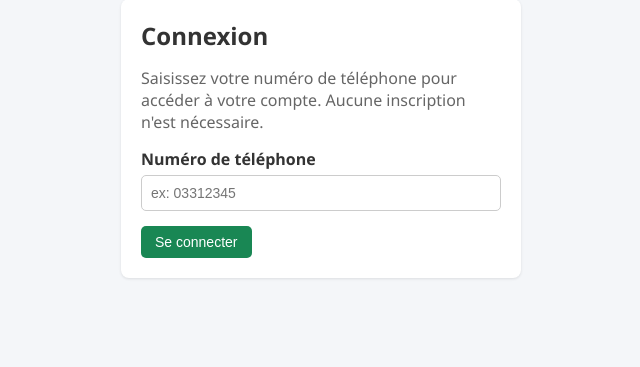
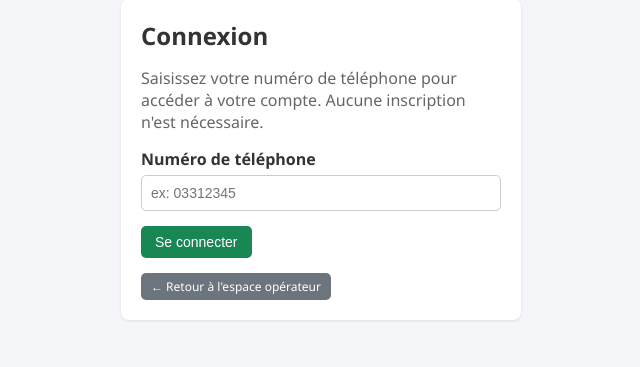
Before and after one commit to Cedric016/Projet_final_s4_v1, a CodeIgniter 4 app: the page made by app/Views/client/login.php in a window 1280 px wide. Shown: the part 200-567 px from the top of the page, without its empty margins (319-959 px from the left). Run offline with PHP 8.4 and a stand-in for CodeIgniter, Linux system fonts and the light colour scheme; the template is opened without the code that fills it, so the values that code supplies are empty; some libraries are stand-ins or nearby versions.

Commit message:
Ajout bouton retour sur la page de connexion client

```diff
--- a/app/Views/client/login.php
+++ b/app/Views/client/login.php
@@ -11,5 +11,8 @@
         </div>
         <button type="submit" class="btn">Se connecter</button>
     </form>
+    <p style="margin-top:15px;">
+        <a href="<?= site_url('dashboard') ?>" class="btn btn-secondary btn-small">&larr; Retour à l'espace opérateur</a>
+    </p>
 </div>
 <?= $this->endSection() ?>
```
